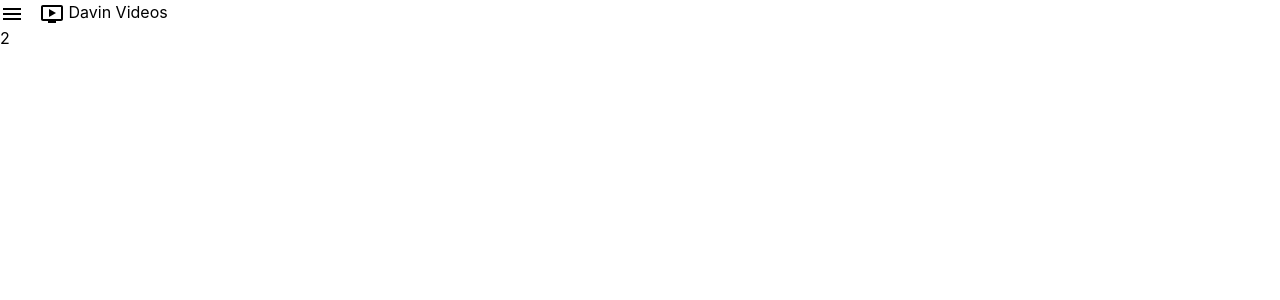
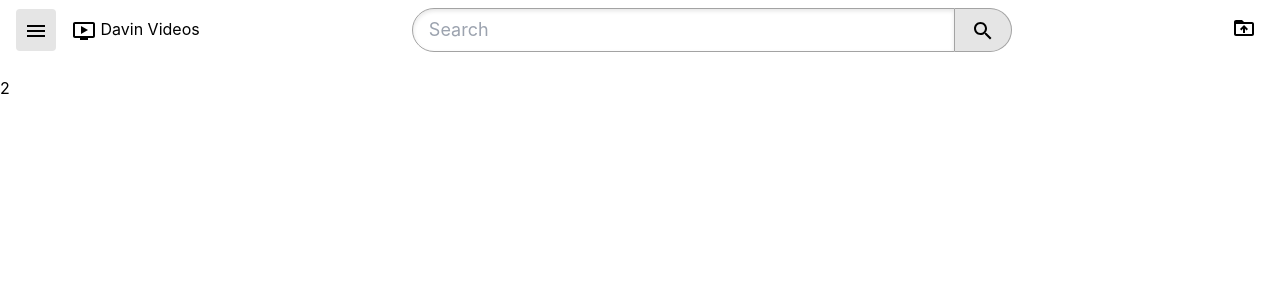
Before and after one commit to vincent-softdev/video-streaming, a React (Create React App) app in the folder web/: page / in a window 1280 px wide. Shown: the top 300 px of the page. Built offline with nearby package versions, Linux system fonts and the light colour scheme; the HTML template or start-up script is replaced by a standard one.

Commit message:
update search and header bar

```diff
--- a/web/package.json
+++ b/web/package.json
@@ -14,9 +14,11 @@
     "@types/node": "^16.18.58",
     "@types/react": "^18.2.28",
     "@types/react-dom": "^18.2.13",
+    "class-variance-authority": "^0.7.0",
     "react": "^18.2.0",
     "react-dom": "^18.2.0",
     "react-scripts": "5.0.1",
+    "tailwind-merge": "^1.14.0",
     "typescript": "^4.9.5",
     "web-vitals": "^2.1.4"
   },
--- /dev/null
+++ b/web/src/components/CButton.tsx
@@ -0,0 +1,36 @@
+import { VariantProps, cva } from "class-variance-authority"
+import { ComponentProps } from "react"
+import { twMerge } from "tailwind-merge"
+
+const buttonStyles = cva(["transition-colors"], {
+    variants: {
+        variant: {
+            default: ["bg-secondary", "hover:bg-secondary-hover"],
+            ghost: ["hover:bg-gray-100"]
+        },
+        size: {
+            default: [" rounded", "p-2"],
+            icon: [
+                "rounded-full",
+                "w-10",
+                "h-10",
+                "flex",
+                "items-center",
+                "justify-center",
+                "p-2.5",
+            ]
+        }
+    },
+    defaultVariants: {
+        variant: "default",
+        size: "default"
+    }
+})
+
+type TCustomButtonProps = VariantProps<typeof buttonStyles> & ComponentProps<"button">
+
+const CButton = ({variant, size, className, ...props}: TCustomButtonProps) => {
+    return <button {...props} className={twMerge(buttonStyles({variant, size}), className)}/>
+}
+
+export default CButton
--- a/web/src/layouts/PageHeader.tsx
+++ b/web/src/layouts/PageHeader.tsx
@@ -1,19 +1,45 @@
+import CButton from '../components/CButton';
 import LogoAndText from '../components/LogoAndText';
 import MenuIcon from '@mui/icons-material/Menu';
+import DriveFolderUploadIcon from '@mui/icons-material/DriveFolderUpload';
+import SearchIcon from '@mui/icons-material/Search';
+import { useState } from 'react';
+import ArrowBackIcon from '@mui/icons-material/ArrowBack';
 
 const PageHeader = () => {
+    const [showFullSearch, setShowFullSearch] = useState<boolean>(false)
+
     return (
-        <div className="flex gap-10 lg:gap-20 justify-between">
-            <div className="flex gap-4 items-center flex-shrink-0">
-                <button>
+        <div className="flex gap-10 lg:gap-20 justify-between pt-2 mb-6 mx-4">
+            <div className={`gap-4 items-center flex-shrink-0 ${showFullSearch ? "hidden": "flex"}`}>
+                <CButton>
                     <MenuIcon />
-                </button>
+                </CButton>
                 <a href="/">
                     <LogoAndText className='gap-2' text='Davin Videos'/>
                 </a>
             </div>
-            <div></div>
-            <div></div>
+            <form className={`gap-4 flex-grow justify-center ${showFullSearch ? "flex": "hidden md:flex"}`}>
+                {showFullSearch && (
+                    <CButton onClick={() => setShowFullSearch(false)} type='button' variant="ghost" size="icon" className='flex-shrink-0'>
+                        <ArrowBackIcon />
+                    </CButton>
+                )}
+                <div className='flex flex-grow max-w-[600px]'>
+                    <input type='search' placeholder='Search' className='rounded-l-full border border-secondary-border shadow-inner shadow-secondary py-1 px-4 text-lg w-full focus:border-blue-500 outline-none'/>
+                    <CButton className='py-2 px-4 rounded-r-full border-secondary-border border border-l-0 flex-shrink-0'>
+                        <SearchIcon />
+                    </CButton>
+                </div>
+            </form>
+            <div className={`flex-shrink-0 md:gap-2 ${showFullSearch ? "hidden": "flex"}`}>
+                <CButton onClick={() => setShowFullSearch(true)} size="icon" variant="ghost" className='md:hidden'>
+                    <SearchIcon />
+                </CButton>
+                <CButton size="icon" variant="ghost">
+                    <DriveFolderUploadIcon />
+                </CButton>
+            </div>
         </div>
     )
 }
--- a/web/tailwind.config.js
+++ b/web/tailwind.config.js
@@ -1,7 +1,20 @@
+import colors from 'tailwindcss/colors'
+
 module.exports = {
   content: ["./src/**/*.{js,jsx,ts,tsx}"],
   theme: {
-    extend: {},
+    extend: {
+      colors: {
+        secondary: {
+          DEFAULT: colors.neutral[200],
+          hover: colors.neutral[300],
+          border: colors.neutral[400],
+          text: colors.neutral[500],
+          dark: colors.neutral[800],
+          ["dark-hover"]: colors.neutral[900]
+        }
+      }
+    },
   },
   plugins: [],
 }
```
Also changed, not shown: 2 other files (tests, documents, lock files or other folders).
